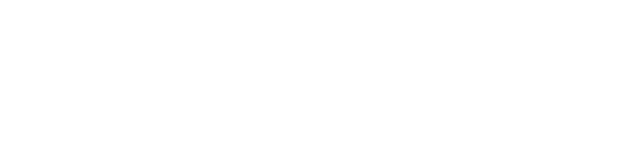
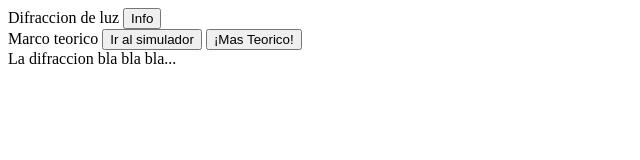
Before and after one commit to UCC-LabCompu2-Historico/proyecto2018-rodriteam, a plain HTML site: page homePage.html in a window 1280 px wide. Shown: the whole page, without its empty margins (0-640 px from the left). Drawn offline with Linux system fonts and the light colour scheme.

Commit message:
Creados los html y tienen algo adentro

```diff
--- a/homePage.html
+++ b/homePage.html
@@ -2,9 +2,25 @@
 <html lang="en">
 <head>
     <meta charset="UTF-8">
-    <title>Title</title>
+    <title>Difraccion de luz</title>
 </head>
 <body>
+<div>
+    Difraccion de luz
+    <button>Info</button>
+</div>
+<div>
+    <div>
+        Marco teorico
 
+        <a href="simulador.html"><button >Ir al simulador</button></a>
+        <a href="teorico.html"><button>¡Mas Teorico!</button></a>
+    </div>
+
+    <div>
+
+        La difraccion bla bla bla...
+    </div>
+</div>
 </body>
 </html>
```
Also changed, not shown: simulador.html (added, +21 -0 lines), teorico.html (added, +13 -0 lines).
